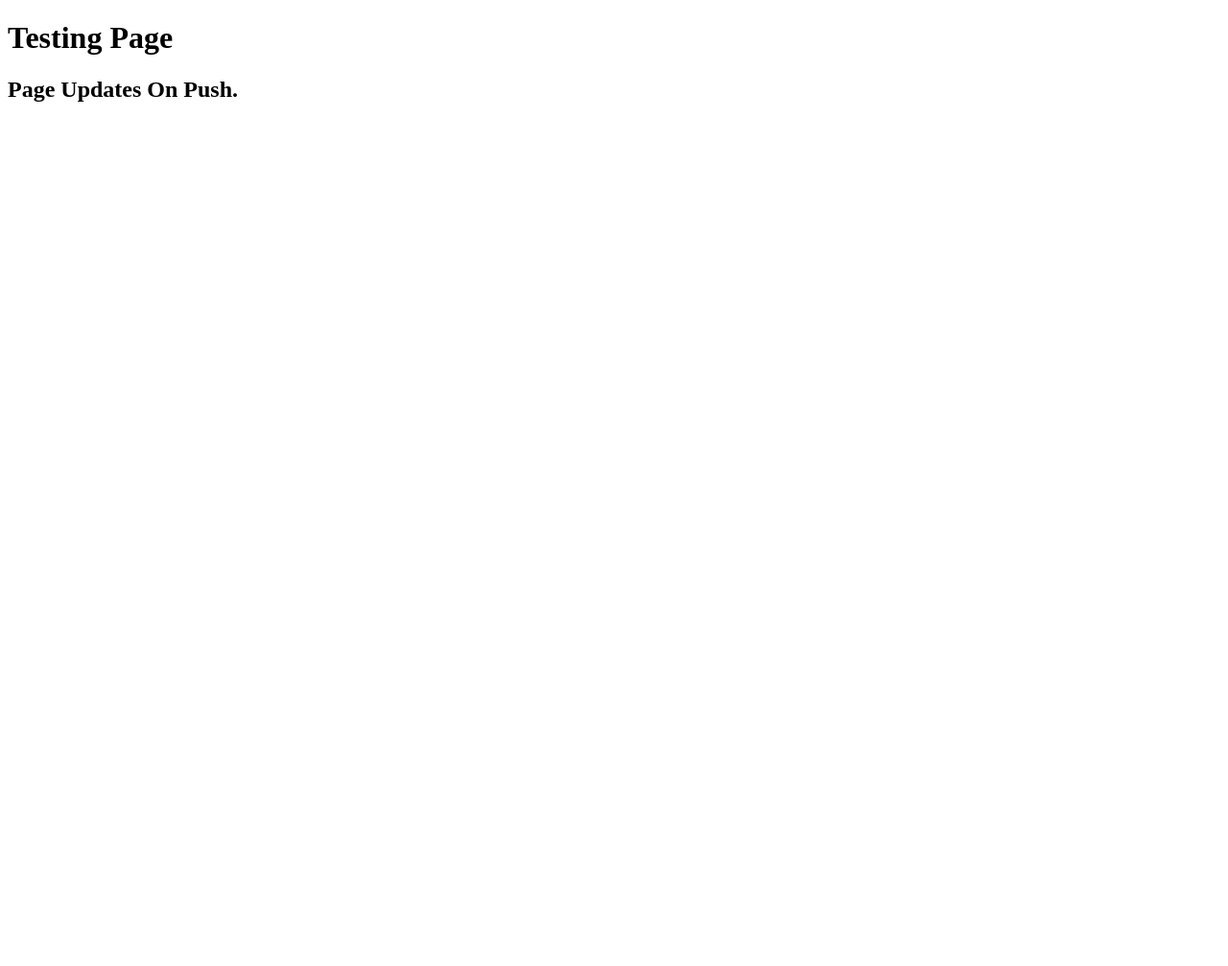
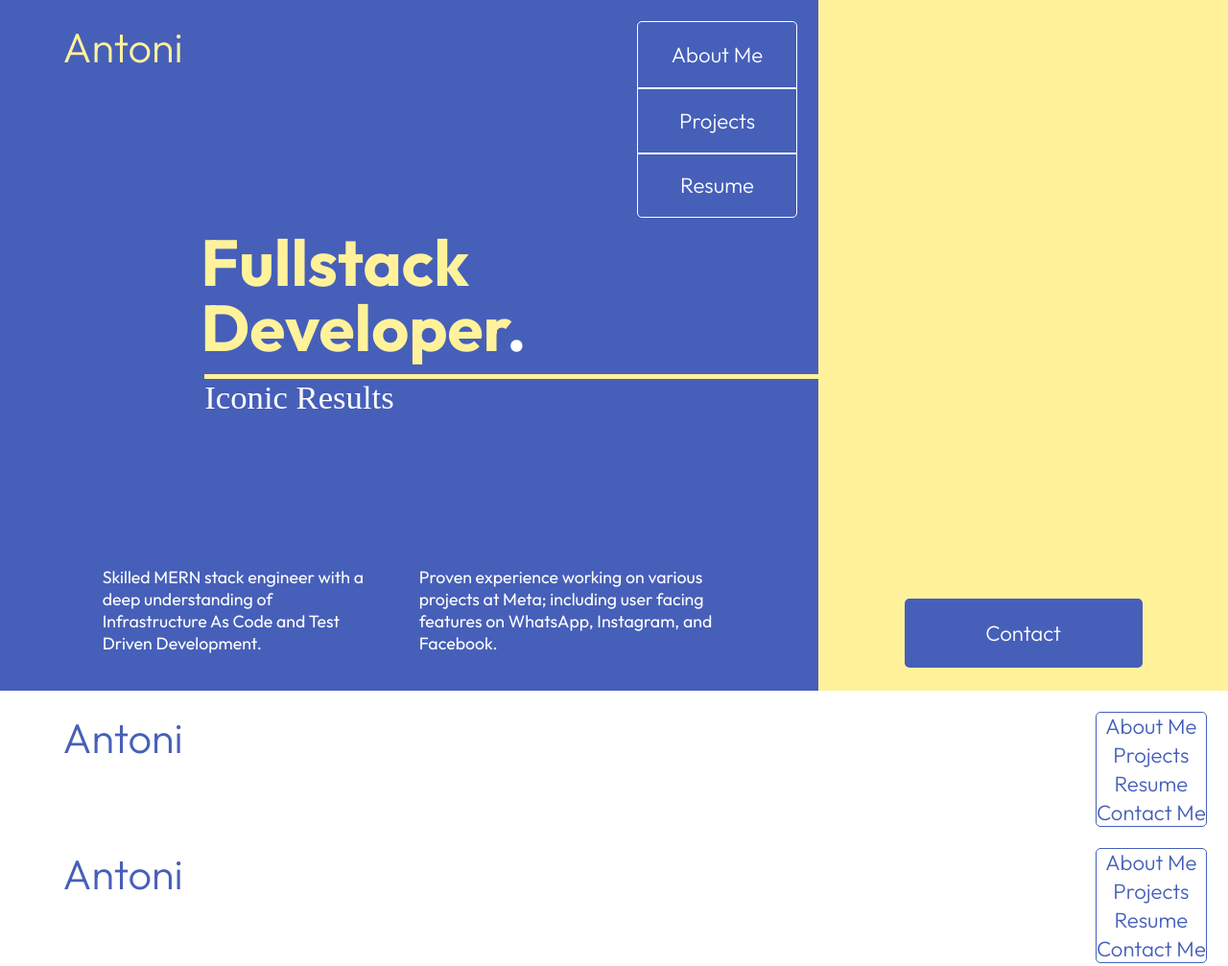
Before and after one commit to FeatheredElephant/Portfolio, a plain HTML site: page index.html in a window 1280 px wide. Shown: the whole page at 96% size. Before the commit the page ends 800 px from the top, so only its background shows below. Drawn offline with Linux system fonts and the light colour scheme.

Commit message:
Hero Section V1

```diff
--- /dev/null
+++ b/index.css
@@ -0,0 +1,233 @@
+@property --blue-1 {
+  syntax: "<color>";
+  inherits: false;
+  initial-value: #465fb9;
+}
+@property --white-1 {
+  syntax: "<color>";
+  inherits: false;
+  initial-value: white;
+}
+@property --yellow-1 {
+  syntax: "<color>";
+  inherits: false;
+  initial-value: #fff29b;
+}
+
+/* @link https://utopia.fyi/type/calculator?c=320,18,1.2,1240,20,1.25,5,0,&s=0.75|0.5|0.25,1.5|2|3|4|6,s-l&g=s,l,xl,12 */
+
+:root {
+  --step--5: clamp(0.6144rem, 0.5234rem + 0.4551vw, 1.2288rem);
+  --step--4: clamp(0.768rem, 0.6542rem + 0.5689vw, 1.536rem);
+  --step--3: clamp(0.96rem, 0.8178rem + 0.7111vw, 1.92rem);
+  --step--2: clamp(1.2rem, 1.0222rem + 0.8889vw, 2.4rem);
+  --step--1: clamp(1.5rem, 1.2778rem + 1.1111vw, 3rem);
+  --step-0: clamp(1.875rem, 1.5972rem + 1.3889vw, 3.75rem);
+  --step-1: clamp(2.3438rem, 1.9965rem + 1.7361vw, 4.6875rem);
+  --step-2: clamp(2.9297rem, 2.4957rem + 2.1701vw, 5.8594rem);
+  --step-3: clamp(3.6621rem, 3.1196rem + 2.7127vw, 7.3242rem);
+  --step-4: clamp(4.5776rem, 3.8995rem + 3.3908vw, 9.1553rem);
+  --step-5: clamp(5.722rem, 4.8743rem + 4.2386vw, 11.4441rem);
+  --step-6: clamp(7.1526rem, 6.0929rem + 5.2982vw, 14.3051rem);
+  --step-7: clamp(8.9407rem, 7.6161rem + 6.6227vw, 17.8814rem);
+}
+
+* {
+  margin: 0;
+  padding: 0;
+  font-family: Outfit;
+  color: var(--white-1);
+}
+
+.logo {
+  color: var(--blue-1);
+  text-align: center;
+  font-size: var(--step-0);
+  margin-left: var(--step-0);
+}
+
+nav {
+  color: var(--blue-1);
+  margin-left: auto;
+  margin-bottom: auto;
+  display: grid;
+  border: 1px solid;
+  border-radius: 5px;
+}
+
+nav div {
+  color: var(--blue-1);
+  display: flex;
+  justify-content: center;
+  align-items: center;
+  border-top: 2px solid var(--white-1);
+  padding: auto;
+}
+
+a {
+  color: var(--blue-1);
+  font-size: var(--step--3);
+  font-weight: 300;
+  text-decoration: none;
+}
+
+#hero {
+  width: 100%;
+  display: grid;
+  grid-template-columns: repeat(12, 1fr);
+  grid-template-rows: repeat(6, minmax(100px, 15vh));
+}
+
+.hero-background-left {
+  grid-column: 1 / 9;
+  grid-row: 1 / 7;
+  background-color: var(--blue-1);
+  color: var(--white-1);
+}
+
+#hero nav,
+#hero nav div,
+#hero a {
+  color: var(--white-1);
+}
+
+header {
+  grid-column: 1 / 9;
+  grid-row: 1 / 3;
+  display: flex;
+  margin: var(--step--3);
+}
+
+#hero .logo {
+  color: var(--yellow-1);
+}
+
+#hero nav {
+  grid-template-rows: repeat(3, var(--step-2));
+  grid-auto-columns: var(--step-6);
+}
+
+nav .top-nav-element {
+  border-top: none;
+}
+
+.hero-section-main {
+  grid-row: 3 / 8;
+  grid-column: 3 / 7;
+}
+
+.hero-section-main h1 {
+  color: var(--yellow-1);
+  font-size: var(--step-2);
+  line-height: var(--step-2);
+  margin-left: -4px;
+}
+
+.hero-section-main span {
+  color: var(--white-1);
+}
+
+.line {
+  background-color: var(--yellow-1);
+  grid-row: 4/5;
+  grid-column: 2/9;
+  margin-top: var(--step--5);
+  height: 5px;
+  width: 50vw;
+}
+
+.hero-section-main h2 {
+  font-family: Playfair Display;
+  font-size: var(--step--1);
+  font-weight: 100;
+  white-space: nowrap;
+  color: var(--white-1);
+}
+
+.hero-text {
+  grid-row: 6/7;
+  margin-top: -10px;
+  font-size: var(--step--4);
+}
+
+.left {
+  grid-column: 2/5;
+  margin-right: 40px;
+}
+
+.right {
+  grid-column: 5/8;
+  margin-left: 10px;
+}
+
+.hero-background-right {
+  grid-column: 9 / 13;
+  grid-row: 1 / 7;
+
+  background-color: var(--yellow-1);
+  color: var(--blue-1);
+}
+
+#hero-section-contact-button {
+  grid-column: 9/13;
+  grid-row: 6/7;
+
+  margin: auto;
+  padding: var(--step--3);
+  padding-left: var(--step-3);
+  padding-right: var(--step-3);
+
+  text-align: center;
+  background-color: var(--blue-1);
+  border-radius: 5px;
+}
+
+#about-me {
+  background-color: var(--white-1);
+}
+
+@media (orientation: portrait), (max-width: 700px) {
+  #hero {
+    grid-template-rows: repeat(12, minmax(100px, 15vh));
+  }
+
+  header {
+    grid-column: 1 / 12;
+  }
+
+  .line {
+    margin-left: -160px;
+    width: 105vw;
+  }
+
+  .hero-section-main {
+    margin-top: -100px;
+  }
+
+  .hero-text {
+    grid-row: 4 / 6;
+    margin-top: calc(var(--step-0) * -1);
+    color: var(--white-1);
+  }
+
+  .left {
+    grid-column: 3 / 6;
+    margin-right: 40px;
+  }
+
+  .right {
+    grid-column: 6/10;
+    margin-left: 10px;
+  }
+
+  .hero-background-left {
+    grid-column: 1 / 13;
+    margin-right: 0px;
+  }
+
+  .hero-background-right {
+    grid-column: 1 / 13;
+    grid-row: 5 / 12;
+    margin-left: 0px;
+  }
+}
--- a/index.html
+++ b/index.html
@@ -3,10 +3,63 @@
   <head>
     <meta charset="UTF-8" />
     <meta name="viewport" content="width=device-width, initial-scale=1.0" />
-    <title>Document</title>
+    <title>Antoni Kaleta: Full Stack Engineer</title>
+    <link rel="preconnect" href="https://fonts.googleapis.com" />
+    <link rel="preconnect" href="https://fonts.gstatic.com" crossorigin />
+    <link
+      href="https://fonts.googleapis.com/css2?family=Outfit:wght@100..900&display=swap"
+      rel="stylesheet"
+    />
+    <link rel="stylesheet" href="index.css" />
   </head>
   <body>
-    <h1>Testing Page</h1>
-    <h2>Page Updates On Push.</h2>
+    <div id="hero">
+      <div class="hero-background-left"></div>
+      <div class="hero-background-right"></div>
+      <header>
+        <a class="logo">Antoni</a>
+        <nav>
+          <div class="top-nav-element"><a href="#about-me">About Me</a></div>
+          <div><a href="#projects">Projects</a></div>
+          <div><a href="#resume">Resume</a></div>
+        </nav>
+      </header>
+      <div class="hero-section-main">
+        <h1>Fullstack<br />Developer<span>.</span></h1>
+        <div class="line"></div>
+        <h2>Iconic Results</h2>
+      </div>
+      <p class="hero-text left">
+        Skilled MERN stack engineer with a deep understanding of Infrastructure
+        As Code and Test Driven Development.
+      </p>
+      <p class="hero-text right">
+        Proven experience working on various projects at Meta; including user
+        facing features on WhatsApp, Instagram, and Facebook.
+      </p>
+      <a id="hero-section-contact-button" href="#contact-me">Contact</a>
+    </div>
+    <div id="about-me">
+      <header>
+        <a class="logo">Antoni</a>
+        <nav>
+          <div class="top-nav-element"><a href="#about-me">About Me</a></div>
+          <div><a href="#projects">Projects</a></div>
+          <div><a href="#resume">Resume</a></div>
+          <div><a href="#contact-me">Contact Me</a></div>
+        </nav>
+      </header>
+    </div>
+    <div id="projects">
+      <header>
+        <a class="logo">Antoni</a>
+        <nav>
+          <div class="top-nav-element"><a href="#about-me">About Me</a></div>
+          <div><a href="#projects">Projects</a></div>
+          <div><a href="#resume">Resume</a></div>
+          <div><a href="#contact-me">Contact Me</a></div>
+        </nav>
+      </header>
+    </div>
   </body>
-</html
+</html>
```
